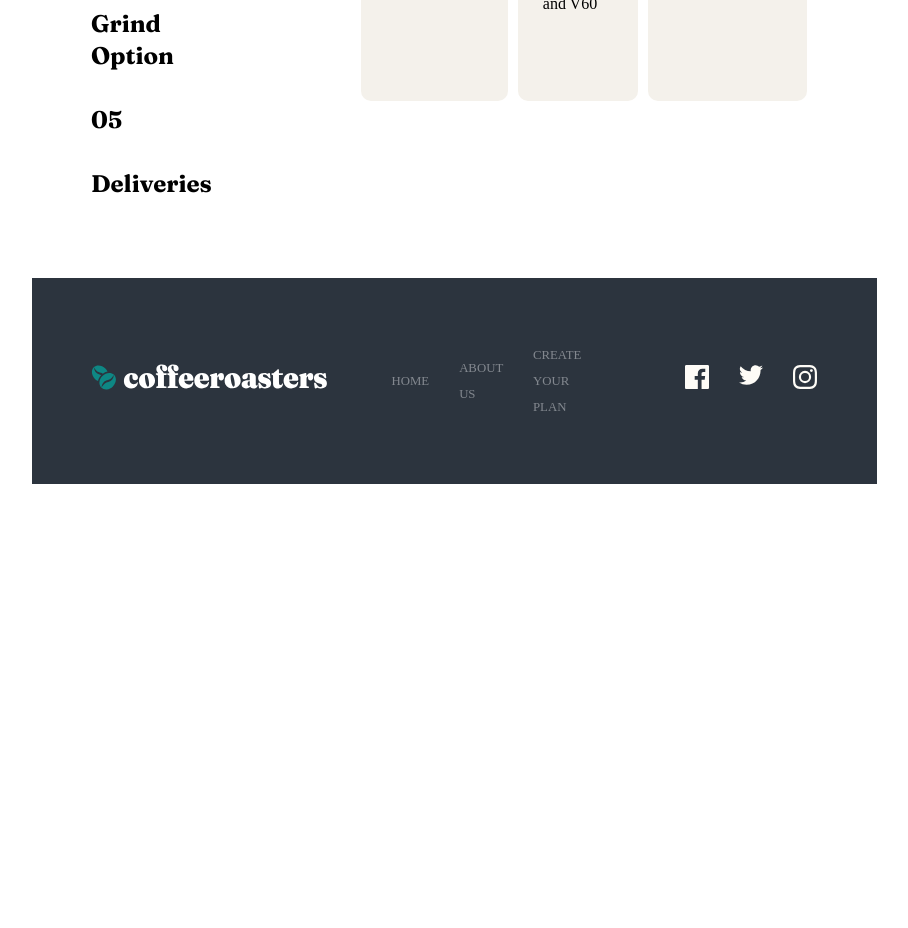
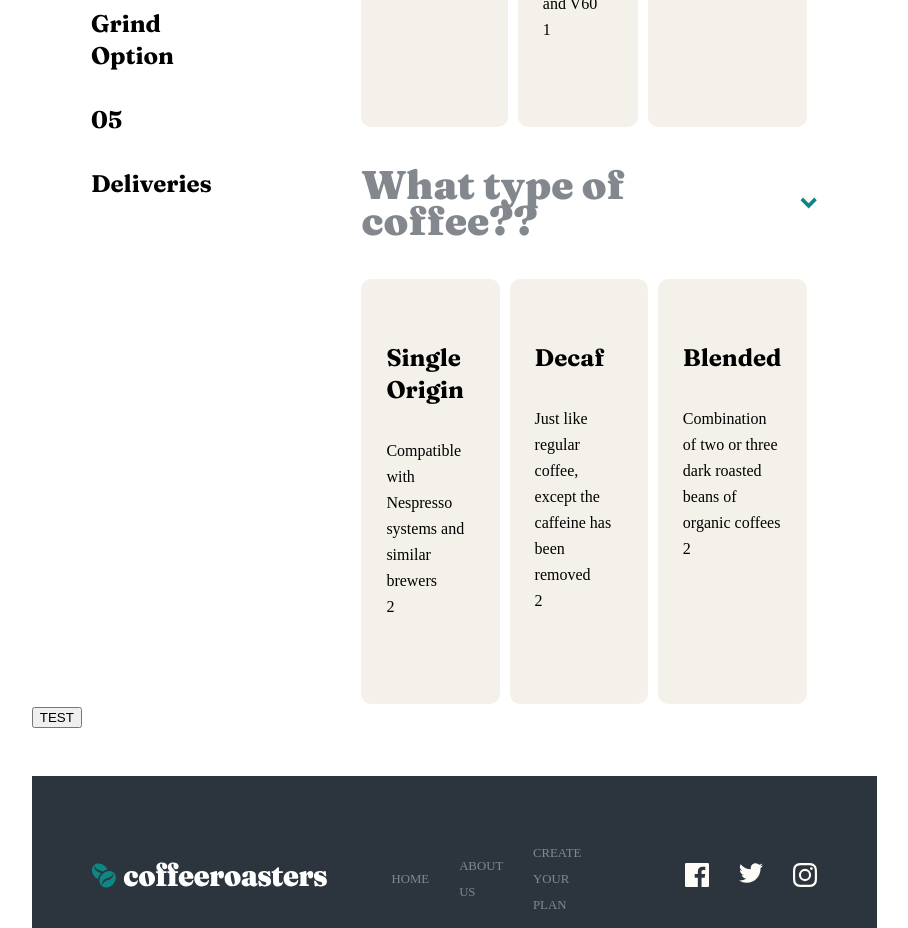
Before and after one commit to DavyFungALoi/coffee-subscription, a React (Create React App) app: page /subscribe in a window 1280 px wide. Shown: the part 1880-2808 px from the top of the page, without its empty margins (173-1081 px from the left). Before the commit the page ends 2452 px from the top, so only its background shows below. Built offline with nearby package versions, Linux system fonts and the light colour scheme.

Commit message:
added functionality for getting the coffee parts correct

```diff
--- a/src/Components/SubscriptionCard.js
+++ b/src/Components/SubscriptionCard.js
@@ -1,11 +1,17 @@
 import React from "react";
 
 const SubscriptionCard = (props) => {
-  const { title, description } = props;
+  const { title, description, selectHandler, questionId, id } = props;
   return (
-    <div className="subscription__option-container">
+    <div
+      onClick={() => {
+        selectHandler(title, questionId);
+      }}
+      className="subscription__option-container"
+    >
       <h4 className="subscription__option-title">{title}</h4>
       <div className="subscription__option-description">{description}</div>
+      <div>{questionId}</div>
     </div>
   );
 };
--- a/src/Components/SubscriptionCards.js
+++ b/src/Components/SubscriptionCards.js
@@ -3,7 +3,7 @@ import SubscriptionCard from "./SubscriptionCard";
 import arrow from "../assets/plan/desktop/icon-arrow.svg";
 
 const SubscriptionCards = (props) => {
-  const { question, choices, id } = props;
+  const { question, choices, id, questionId, selectHandler } = props;
   return (
     <div className="question-container">
       <div className="question-container__header">
@@ -13,9 +13,12 @@ const SubscriptionCards = (props) => {
       <div className="question-container__choices">
         {choices.map((choice) => (
           <SubscriptionCard
+            selectHandler={selectHandler}
             title={choice.choiceTitle}
             description={choice.choiceDescription}
+            id={choice.id}
             key={choice.id}
+            questionId={questionId}
           ></SubscriptionCard>
         ))}
       </div>
--- a/src/Screens/SubscribeScreen.js
+++ b/src/Screens/SubscribeScreen.js
@@ -3,11 +3,36 @@ import blackcupheroimage from "../assets/plan/desktop/image-hero-blackcup.jpg";
 import HowItworks from "../Components/HowItworks";
 import SubScriptionCards from "../Components/SubscriptionCards";
 import subscribeData from "../assets/subscriptionData";
+import { useState } from "react";
 
 const SubscribeScreen = () => {
-  console.log(subscribeData[0]);
+  const question1 = subscribeData[0];
+  const question2 = subscribeData[1];
 
-  const question1 = subscribeData[0];
+  const [question1Answer, setQuestion1Answer] = useState();
+  const [question2Answer, setQuestion2Answer] = useState();
+  const [questionAnswer, setQuestionAnswer] = useState({
+    question1: "",
+    question2: "",
+  });
+
+  const selectHandler = (title, questionId) => {
+    //  setQuestion1Answer({ title });
+    switch (questionId) {
+      case 1:
+        const updatedquestion = { ...questionAnswer, question1: title };
+
+        setQuestionAnswer(updatedquestion);
+        break;
+      case 2:
+        const updatedquestion2 = { ...questionAnswer, question2: title };
+        setQuestionAnswer(updatedquestion2);
+    }
+  };
+
+  const testHandler = () => {
+    console.log(questionAnswer);
+  };
   return (
     <div>
       <div
@@ -51,12 +76,30 @@ const SubscribeScreen = () => {
         </div>
         <div className="subscription-container__step-container">
           <SubScriptionCards
+            selectHandler={selectHandler}
             key={question1.id}
             question={question1.question}
             choices={question1.choices}
+            questionId={question1.id}
+          ></SubScriptionCards>
+          <SubScriptionCards
+            selectHandler={selectHandler}
+            key={question2.id}
+            question={question2.question}
+            choices={question2.choices}
+            questionId={question2.id}
           ></SubScriptionCards>
         </div>
       </div>
+      <button
+        onClick={() => {
+          testHandler();
+        }}
+      >
+        TEST
+      </button>
+      <div>{questionAnswer.question1}</div>
+      <div>{questionAnswer.question2}</div>
     </div>
   );
 };
--- a/src/assets/subscriptionData.js
+++ b/src/assets/subscriptionData.js
@@ -24,5 +24,30 @@ const subscriptionData = [
 
     id: 1,
   },
+  {
+    question: "What type of coffee??",
+    choices: [
+      {
+        choiceTitle: "Single Origin",
+        choiceDescription:
+          "Compatible with Nespresso systems and similar brewers",
+        id: "04",
+      },
+      {
+        choiceTitle: "Decaf",
+        choiceDescription:
+          "Just like regular coffee, except the caffeine has been removed",
+        id: "05",
+      },
+      {
+        choiceTitle: "Blended",
+        choiceDescription:
+          "Combination of two or three dark roasted beans of organic coffees",
+        id: "06",
+      },
+    ],
+
+    id: 2,
+  },
 ];
 export default subscriptionData;
```
Also changed, not shown: css/App.css.
